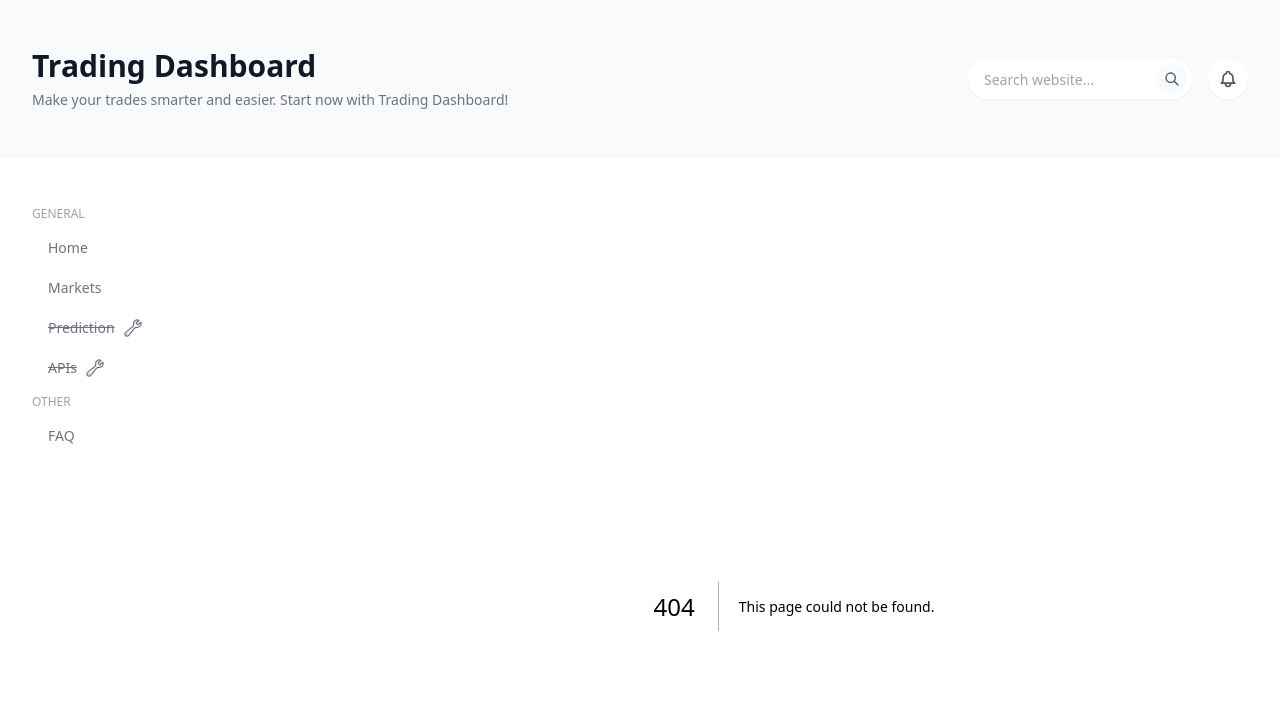
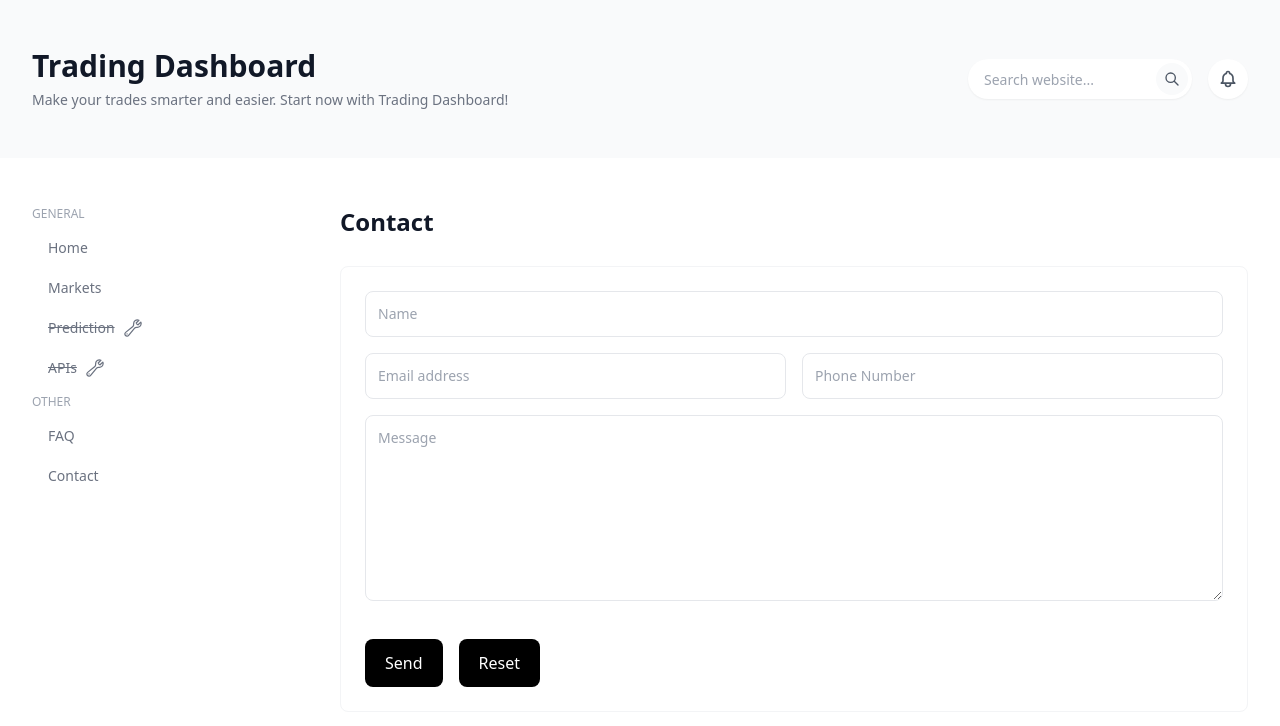
Before and after one commit to Enginner-InBLR/Trading-Dashboard, a Next.js app: page /contact in a window 1280 px wide. Before the commit this address had no page. Shown: the top 726 px of the page. Built offline with nearby package versions, Linux system fonts and the light colour scheme.

Commit message:
Feat: add contact page

```diff
--- a/app/components/side-bar.tsx
+++ b/app/components/side-bar.tsx
@@ -67,14 +67,14 @@ export default function SideBar() {
             </Link>
           </li>
 
-          {/* <li>
+          <li>
             <Link
               href="/contact"
               className="block rounded-lg px-4 py-2 text-sm font-medium text-gray-500 hover:bg-gray-100 hover:text-gray-700"
             >
               Contact
             </Link>
-          </li> */}
+          </li>
         </ul>
       </div>
     </nav>
--- /dev/null
+++ b/app/contact/page.tsx
@@ -0,0 +1,87 @@
+export default async function ContactPage() {
+  return (
+    <>
+      <h2 className="text-lg font-bold text-gray-900 sm:text-2xl pb-3">
+        Contact
+      </h2>
+      <section className="rounded-lg border border-gray-100 bg-white p-6 lg:col-span-3">
+        <form
+          action={process.env.FORMSPREE_URI}
+          method="POST"
+          className="space-y-4"
+        >
+          <div>
+            <label className="sr-only" htmlFor="name">
+              Name
+            </label>
+            <input
+              className="w-full rounded-lg border border-gray-200 p-3 text-sm"
+              placeholder="Name"
+              type="text"
+              id="name"
+              name="name"
+              required
+            />
+          </div>
+
+          <div className="grid grid-cols-1 gap-4 sm:grid-cols-2">
+            <div>
+              <label className="sr-only" htmlFor="email">
+                Email
+              </label>
+              <input
+                className="w-full rounded-lg border border-gray-200 p-3 text-sm"
+                placeholder="Email address"
+                type="email"
+                id="email"
+                name="email"
+                required
+              />
+            </div>
+
+            <div>
+              <label className="sr-only" htmlFor="phone">
+                Phone
+              </label>
+              <input
+                className="w-full rounded-lg border border-gray-200 p-3 text-sm"
+                placeholder="Phone Number"
+                type="tel"
+                id="phone"
+                name="phone"
+              />
+            </div>
+          </div>
+
+          <div>
+            <label className="sr-only" htmlFor="message">
+              Message
+            </label>
+            <textarea
+              className="w-full rounded-lg border border-gray-200 p-3 text-sm"
+              placeholder="Message"
+              rows={8}
+              id="message"
+              name="message"
+              required
+            />
+          </div>
+
+          <div className="mt-4 sm:space-x-4 space-y-4">
+            <button
+              type="submit"
+              className="inline-flex w-full items-center justify-center rounded-lg bg-black px-5 py-3 text-white sm:w-auto"
+            >
+              <span className="font-medium"> Send </span>
+            </button>
+            <input
+              type="reset"
+              className="inline-flex w-full items-center justify-center rounded-lg bg-black px-5 py-3 text-white sm:w-auto cursor-pointer"
+              value="Reset"
+            />
+          </div>
+        </form>
+      </section>
+    </>
+  );
+}
```
Also changed, not shown: .eslintrc.json.
